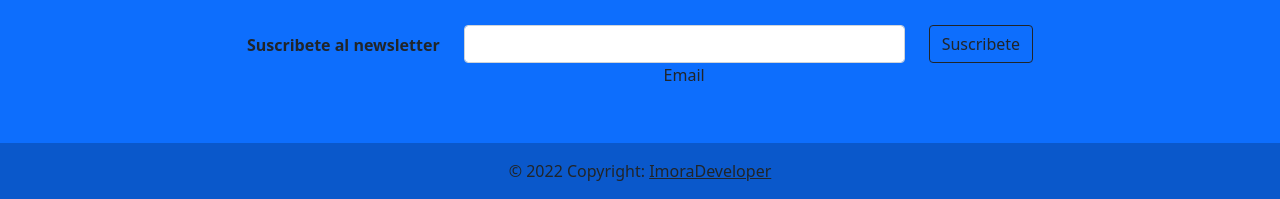
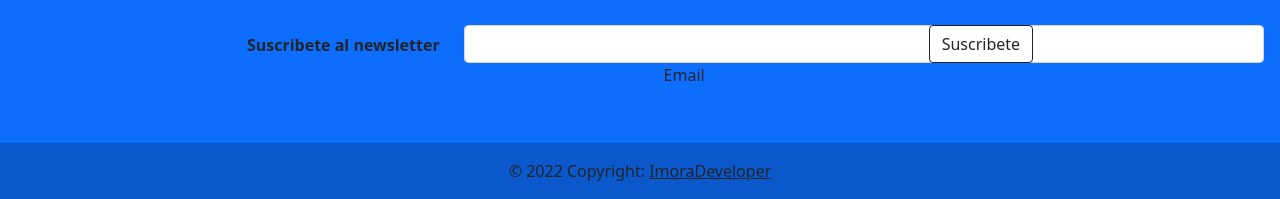
Before and after one commit to ImoraDeveloper/PFBS, a plain HTML site: page index.html in a window 1280 px wide. Shown: the part 968-1167 px from the top of the page. Drawn offline with nearby package versions, Linux system fonts and the light colour scheme.

Commit message:
correcion de css width

```diff
--- a/scss/_general.scss
+++ b/scss/_general.scss
@@ -45,7 +45,7 @@ nav {
   }
 }
 .form-control {
-  width: 100vhs;
+  width: 100vh;
 }
 .contenedor {
   display: flex;
```
Also changed, not shown: css/style.css, 1 other file.
